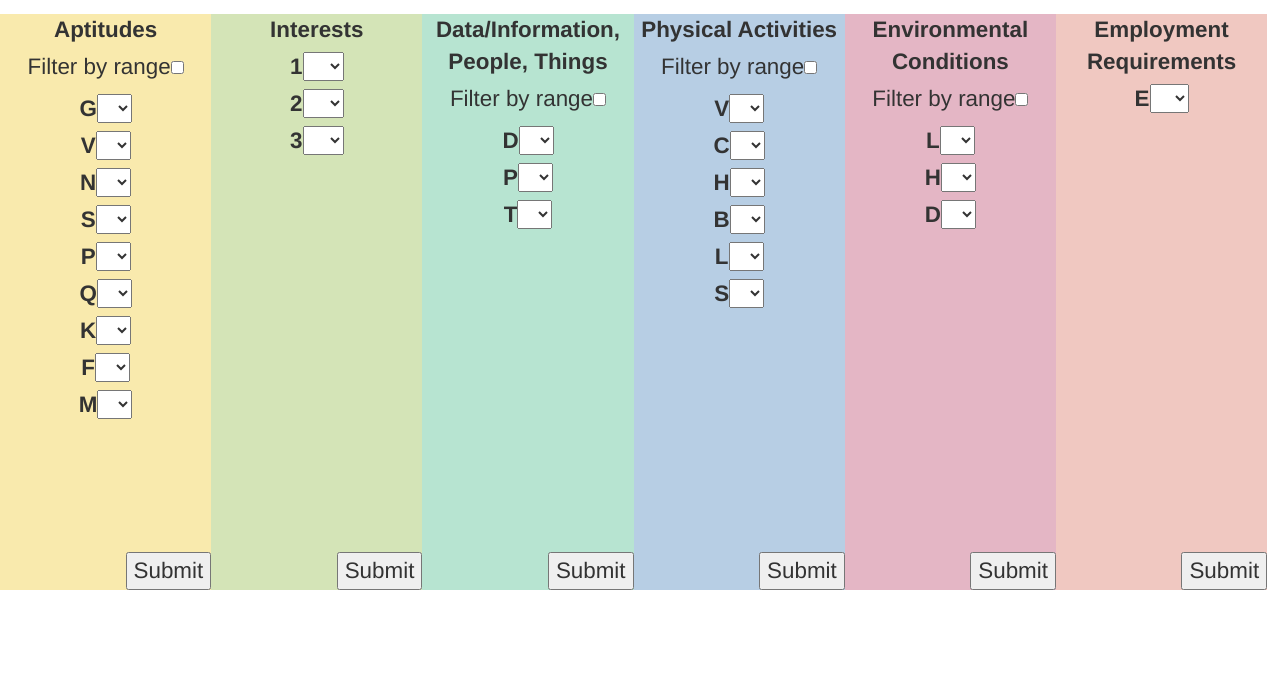
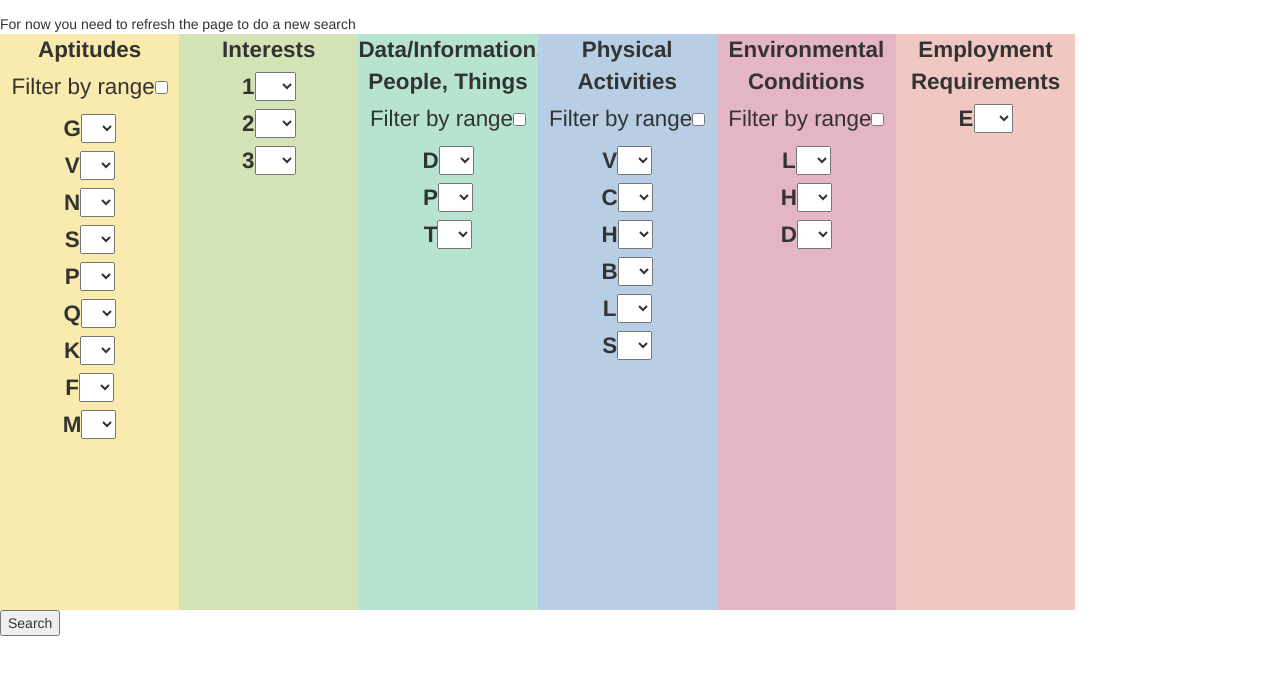
Before and after one commit to evmarts/esdc-jobs-app, a React app: page / in a window 1280 px wide. Both pictures are taken after a click on the button "Form". Shown: the part 58-732 px from the top of the page. Built offline with nearby package versions, Linux system fonts and the light colour scheme.

Commit message:
build v2

```diff
--- a/src/component/AptitudesForm.js
+++ b/src/component/AptitudesForm.js
@@ -5,7 +5,7 @@ export default class AptitudesForm extends React.Component {
   constructor(props) {
     super(props);
     this.state = {
-      meta: {isRange: false}
+      meta: { isRange: false }
     };
   }
 
@@ -15,29 +15,30 @@ export default class AptitudesForm extends React.Component {
     this.props.onSubmit(this.state);
   };
 
-  change = e => {
+  change = async e => {
     const value = e.target.value;
     if (this.state.meta.isRange) {
       if (value.indexOf("min") >= 0) {
-        this.setState({
+        await this.setState({
           [value.substring(0, 1) + "min"]: value.substring(0, 2)
         });
       }
       if (value.indexOf("max") >= 0) {
-        this.setState({
+        await this.setState({
           [value.substring(0, 1) + "max"]: value.substring(0, 2)
         });
       }
     } else {
-      this.setState({
+      await this.setState({
         [value.substring(0, 1)]: value
       });
     }
+    this.props.onSubmit(this.state);
   };
 
   handleCheck = () => {
     this.setState({
-      meta: {isRange: !this.state.meta.isRange}
+      meta: { isRange: !this.state.meta.isRange }
     });
     Object.keys(this.state).forEach(key => {
       if (key !== "meta") delete this.state[key];
@@ -97,12 +98,6 @@ export default class AptitudesForm extends React.Component {
             }
           })}
         </form>
-        <button
-          style={{ position: "absolute", bottom: "0", right: "0" }}
-          onClick={e => this.onSubmit(e)}
-        >
-          Submit
-        </button>
       </div>
     );
   }
--- a/src/component/DptForm.js
+++ b/src/component/DptForm.js
@@ -93,12 +93,6 @@ export default class DptForm extends React.Component {
             }
           })}
         </form>
-        <button
-          style={{ position: "absolute", bottom: "0", right: "0" }}
-          onClick={e => this.onSubmit(e)}
-        >
-          Submit
-        </button>
       </div>
     );
   }
--- a/src/component/EmploymentConditionsForm.js
+++ b/src/component/EmploymentConditionsForm.js
@@ -50,12 +50,6 @@ export default class EmploymentConditions extends React.Component {
             }
           )}
         </form>
-        <button
-          style={{ position: "absolute", bottom: "0", right: "0" }}
-          onClick={e => this.onSubmit(e)}
-        >
-          Submit
-        </button>
       </div>
     );
   }
--- a/src/component/EnvironmentalConditionsForm.js
+++ b/src/component/EnvironmentalConditionsForm.js
@@ -97,12 +97,6 @@ export default class EnvironmentalConditionsForm extends React.Component {
             }
           })}
         </form>
-        <button
-          style={{ position: "absolute", bottom: "0", right: "0" }}
-          onClick={e => this.onSubmit(e)}
-        >
-          Submit
-        </button>
       </div>
     );
   }
--- a/src/component/InterestsForm.js
+++ b/src/component/InterestsForm.js
@@ -50,12 +50,6 @@ export default class InterestsForm extends React.Component {
             }
           )}
         </form>
-        <button
-          style={{ position: "absolute", bottom: "0", right: "0" }}
-          onClick={e => this.onSubmit(e)}
-        >
-          Submit
-        </button>
       </div>
     );
   }
--- a/src/component/OccupationForm.js
+++ b/src/component/OccupationForm.js
@@ -17,15 +17,14 @@ export default class OccupationForm extends React.Component {
 
   onSubmit = async (fields, char) => {
     await this.setState({
-      [char]: fields,
-      isSubmitted: true
+      [char]: fields
     });
   };
 
   render() {
     const styling = {
       display: "inline-block",
-      width: "16.5%",
+      width: "14%",
       height: "45vw",
       verticalAlign: "top",
       marginTight: "10px",
@@ -35,7 +34,7 @@ export default class OccupationForm extends React.Component {
       fontSize: "1.75vw"
     };
     return (
-      <div>
+      <div>For now you need to refresh the page to do a new search
         <div>
           <AptitudesForm
             bgColor="#f9eaad"
@@ -70,11 +69,16 @@ export default class OccupationForm extends React.Component {
             onSubmit={fields => this.onSubmit(fields, "employmentConditions")}
           />
         </div>
+        <button
+          onClick={() => {
+            console.log('yooo')
+            this.setState({ isSubmitted: true });
+          }}
+        >
+          Search
+        </button>
         {this.state.isSubmitted ? (
-          <ResultDisplay
-            searchItem={this.state}
-            display="inline-block"
-          />
+          <ResultDisplay searchItem={this.state} display="inline-block" />
         ) : (
           <div />
         )}
--- a/src/component/PhysicalActiviesForm.js
+++ b/src/component/PhysicalActiviesForm.js
@@ -98,12 +98,6 @@ export default class PhysicalActivitiesForm extends React.Component {
             }
           })}
         </form>
-        <button
-          style={{ position: "absolute", bottom: "0", right: "0" }}
-          onClick={e => this.onSubmit(e)}
-        >
-          Submit
-        </button>
       </div>
     );
   }
--- a/src/component/ResultDisplay.js
+++ b/src/component/ResultDisplay.js
@@ -186,10 +186,10 @@ export default class ResultDisplay extends React.Component {
     };
     console.log(params);
     const response = await axios.get(
-      "http://esdc-jobs-api.herokuapp.com/api/jobs",
+      // "http://esdc-jobs-api.herokuapp.com/api/jobs",
+      // { params }
+      "http://localhost:3000/api/jobs",
       { params }
-      // "http://localhost:3000/api/jobs",
-      // { params }
     );
     this.setState({
       loading: false,
--- a/src/component/SearchTool.js
+++ b/src/component/SearchTool.js
@@ -12,7 +12,8 @@ class Search extends Component {
       query: this.search.value
     });
     const params = { searchItem: this.state.query };
-    const response = await axios.get("http://esdc-jobs-api.herokuapp.com/api/search", {
+    const response = await axios.get("http:localhost/api/search", {
+    // const response = await axios.get("http://esdc-jobs-api.herokuapp.com/api/search", {
       params
     });
     const responseArray = response.data.map(r => r.noc + " " + r.noc_title);
```
Also changed, not shown: build/asset-manifest.json, build/index.html, build/service-worker.js, 4 other files.
